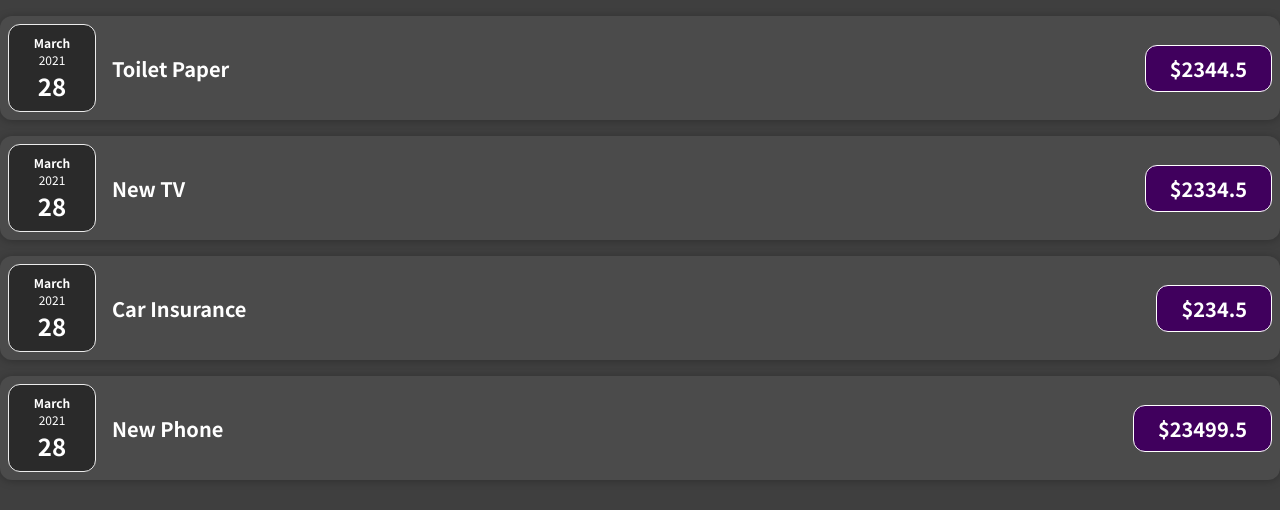
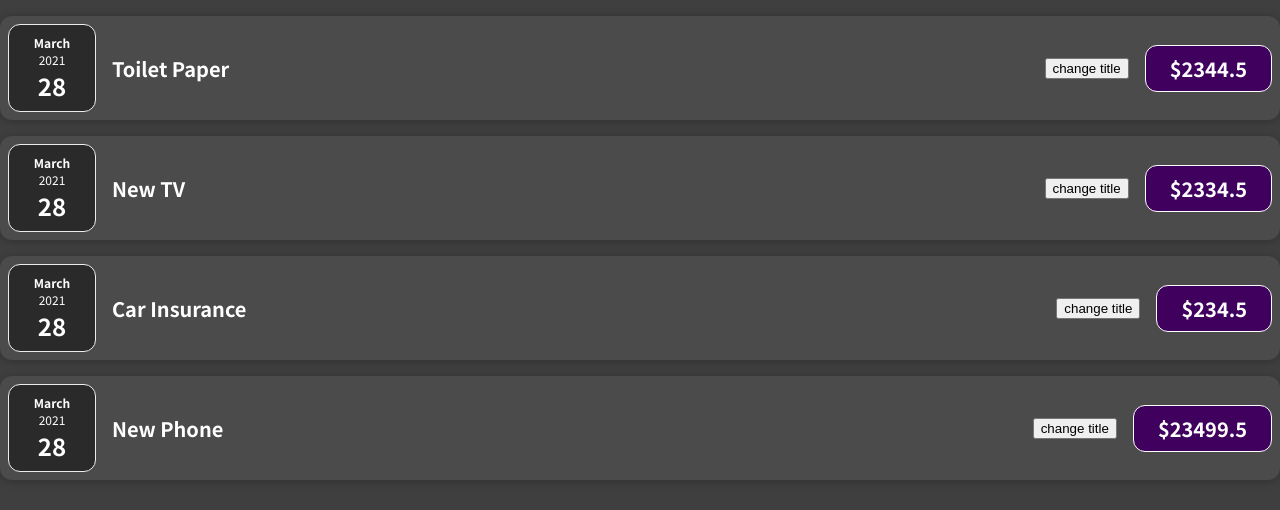
Before and after one commit to anuragpatle/MyReactPractice, a React (Create React App) app in the folder 01-starting-setup/: page / in a window 1280 px wide. Shown: the top 510 px of the page. Built offline with nearby package versions, Linux system fonts and the light colour scheme.

Commit message:
Hook: useState example and definition

```diff
--- a/01-starting-setup/package.json
+++ b/01-starting-setup/package.json
@@ -19,12 +19,6 @@
     "test": "react-scripts test",
     "eject": "react-scripts eject"
   },
-  "eslintConfig": {
-    "extends": [
-      "react-app",
-      "react-app/jest"
-    ]
-  },
   "browserslist": {
     "production": [
       ">0.2%",
--- a/01-starting-setup/src/components/Expenses/ExpenseItem.js
+++ b/01-starting-setup/src/components/Expenses/ExpenseItem.js
@@ -1,14 +1,23 @@
 import './ExpenseItem.css'
 import ExpenseDate from './ExpenseDate';
 import Card from '../UI/card';
+import { useState } from 'react';
 
 const ExpenseItem = (props) => {
+
+	const [title, setTitle] = useState(props.title);
+
+	const clickHandler = () => {
+		setTitle('Updated!');
+		alert(title);
+	};
 
 	return (
 		<Card className="expense-item">
 			<ExpenseDate date={props.date} />
 			<div className="expense-item__description">
 				<h2>{props.title}</h2>
+				<button onClick={clickHandler}>change title</button>
 				<div className="expense-item__price" >${props.amount}</div>
 			</div>
 		</Card>
```
Also changed, not shown: 2 other files (tests, documents, lock files or other folders).
